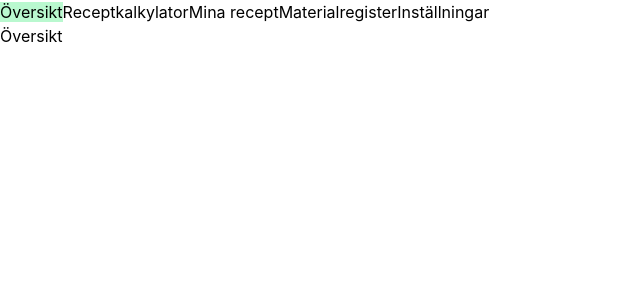
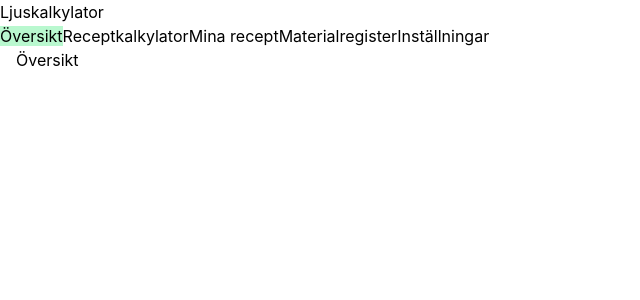
Before and after one commit to Emilia9602/Ljuskalkylator, a React (Vite) app: page / in a window 1280 px wide. Shown: the top 300 px of the page, without its empty margins (0-640 px from the left). Built offline with nearby package versions, Linux system fonts and the light colour scheme.

Commit message:
Added Header.tsx

```diff
--- a/src/components/layout/AppLayout.tsx
+++ b/src/components/layout/AppLayout.tsx
@@ -1,5 +1,6 @@
 import type { ReactNode } from "react"
 import Navigation from "./Navigation"
+import Header from "./Header"
 
 type AppLayoutProps = {
     children: ReactNode
@@ -8,9 +9,12 @@ type AppLayoutProps = {
 function AppLayout({ children }: AppLayoutProps) {
     return (
         <div>
+            <Header />
             <Navigation />
             <main>
-                {children}
+                <div className="mx-auto w-full max-w-7xl px-4">
+                    {children}
+                </div>
             </main>
         </div>
     )
--- a/src/components/layout/Header.tsx
+++ b/src/components/layout/Header.tsx
@@ -0,0 +1,9 @@
+function Header() {
+    return (
+        <header>
+            <h1>Ljuskalkylator</h1>
+        </header>
+    )
+}
+
+export default Header;
```
